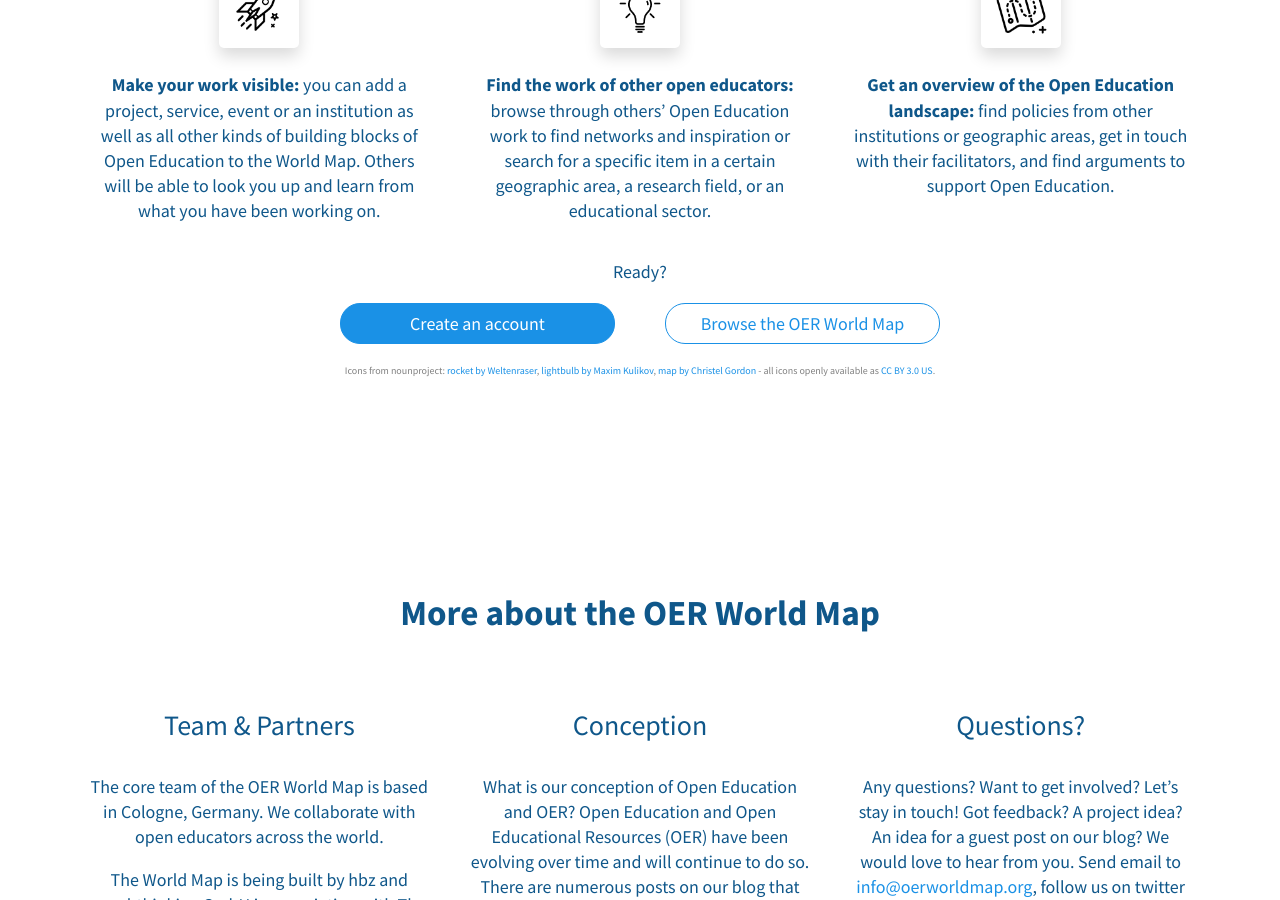
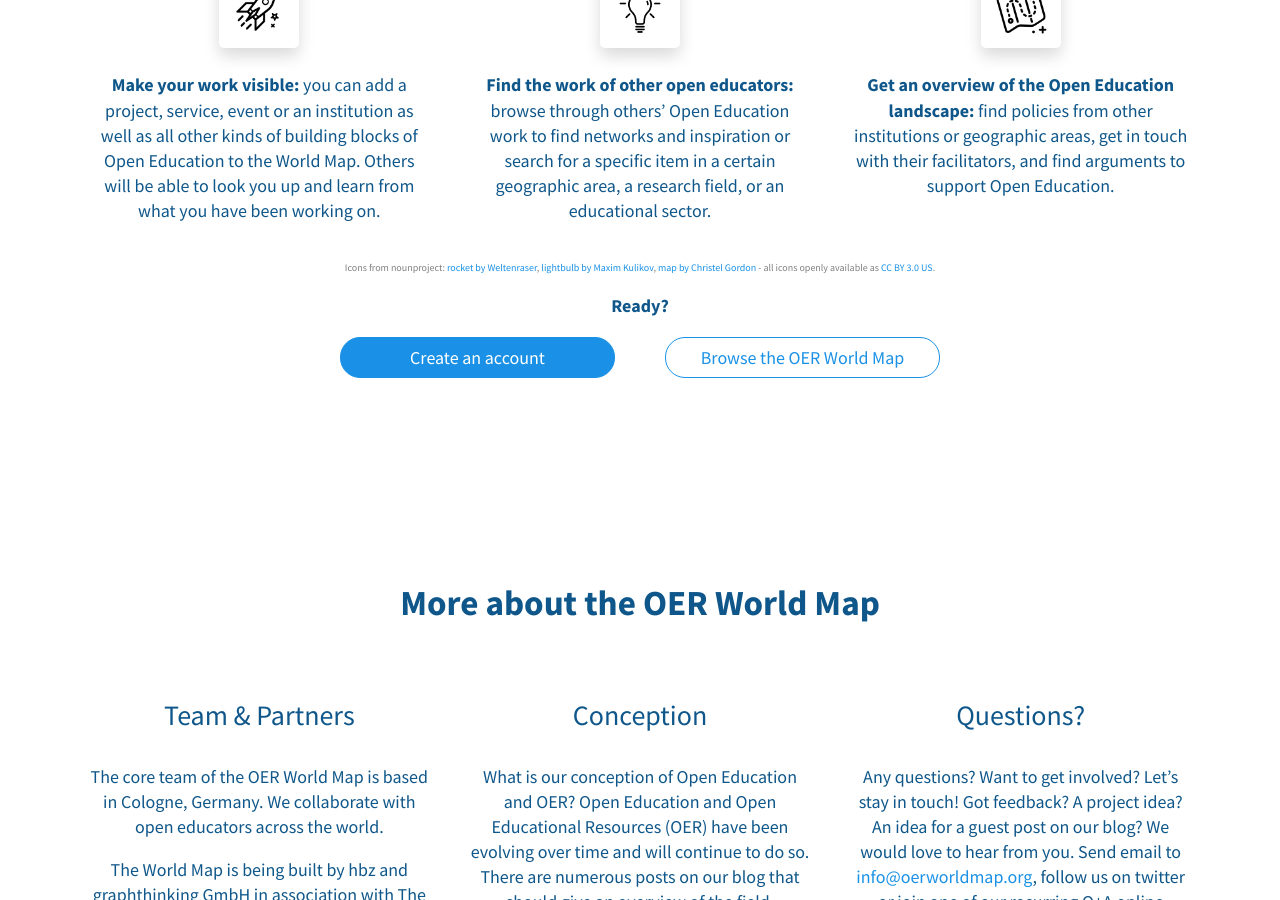
Before and after one commit to hbz/oerworldmap-ui, a Jekyll site: the page built from docs/index.html, in a window 1280 px wide and 900 px high, scrolled down 5850 px. Built offline with Jekyll 4.4.1, drawn with Linux system fonts in a browser that asks for light colours; nearby versions of some CDN libraries; comment, search, counter and statistics services are not loaded; a style sheet for code colours, icons or effects is not loaded; some of the changed lines change nothing that is shown.

Commit message:
Update index.html

```diff
--- a/docs/index.html
+++ b/docs/index.html
@@ -1201,11 +1201,15 @@
           <img src="{{ site.baseurl }}/assets/img/landingpage/noun_map_2324659_ccby_30.png" style="width:80px;height:auto;" />
         <p><b>Get an overview of the Open Education landscape:</b> find policies from other institutions or geographic areas, get in touch with their facilitators, and find arguments to support Open Education. </p>
       </div>
-
     </div>
 
+    <div class="center" style="margin-top:20px;">
+      <p style="font-size:10px;color:grey;">Icons from nounproject: <a href="https://thenounproject.com/search/?q=rocket&i=1710282">rocket by Weltenraser</a>, <a href="https://thenounproject.com/search/?q=lightbulb&i=1262980">lightbulb by Maxim Kulikov</a>, <a href="https://thenounproject.com/search/?q=map&i=2324659">map by Christel Gordon</a>  - all icons openly available as <a href="https://creativecommons.org/licenses/by/3.0/us/legalcode" target="_blank">CC BY 3.0 US</a>.
+    </div>
+
+
     <div class="center">
-      <p>Ready?</p>
+      <p><b>Ready?</b></p>
 
       <div class="buttons">
           <a href="/auth/realms/oerworldmap/protocol/openid-connect/registrations?client_id=account&response_type=code&scope=openid email&redirect_uri=/.login" class="btnLanding">Create an account</a>
@@ -1213,9 +1217,6 @@
       </div>
     </div>
 
-    <div class="center" style="margin-top:20px;">
-      <p style="font-size:10px;color:grey;">Icons from nounproject: <a href="https://thenounproject.com/search/?q=rocket&i=1710282">rocket by Weltenraser</a>, <a href="https://thenounproject.com/search/?q=lightbulb&i=1262980">lightbulb by Maxim Kulikov</a>, <a href="https://thenounproject.com/search/?q=map&i=2324659">map by Christel Gordon</a>  - all icons openly available as <a href="https://creativecommons.org/licenses/by/3.0/us/legalcode" target="_blank">CC BY 3.0 US</a>.
-    </div>
 
   </div>
 </section>
```
